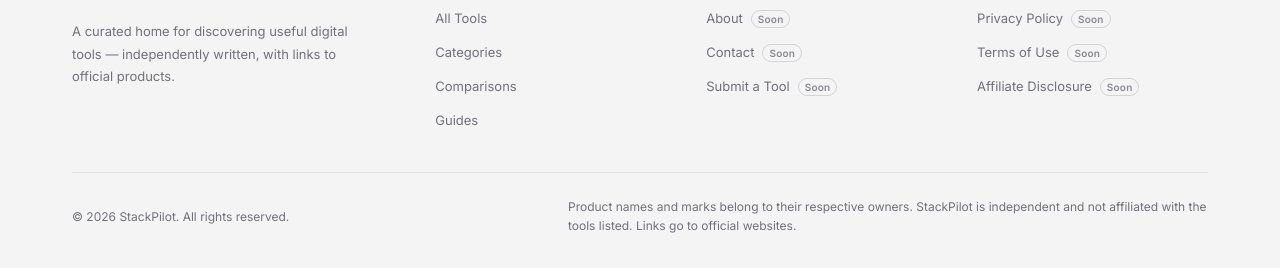
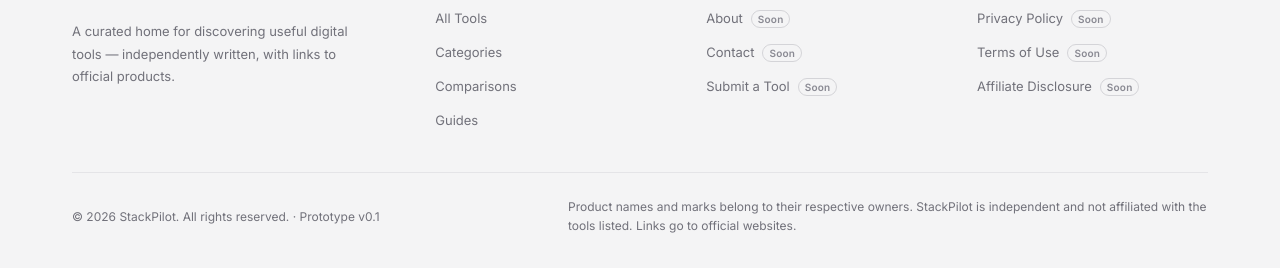
Before and after one commit to SyedHassanAli1/stackpilot, a plain HTML site: page index.html in a window 1280 px wide. Shown: the part 3026-3294 px from the top of the page. Drawn offline with Linux system fonts and the light colour scheme.

Commit message:
Add Netlify config, README and .gitignore; show prototype version in footer
Restores repo files missing from the initial upload and adds a small
footer label to verify the GitHub → Netlify deploy flow.

Co-Authored-By: Claude Opus 5.5 <noreply@anthropic.com>
Claude-Session: https://claude.ai/code/session_01CyYbLEU4ek8iX28iZdCoh4

```diff
--- a/index.html
+++ b/index.html
@@ -211,7 +211,7 @@
     </div>
 
     <div class="footer-bottom">
-      <span>© <span id="year">2026</span> StackPilot. All rights reserved.</span>
+      <span>© <span id="year">2026</span> StackPilot. All rights reserved. · Prototype v0.1</span>
       <p>Product names and marks belong to their respective owners. StackPilot is independent and not affiliated with the tools listed. Links go to official websites.</p>
     </div>
   </div>
```
Also changed, not shown: 3 other files.
